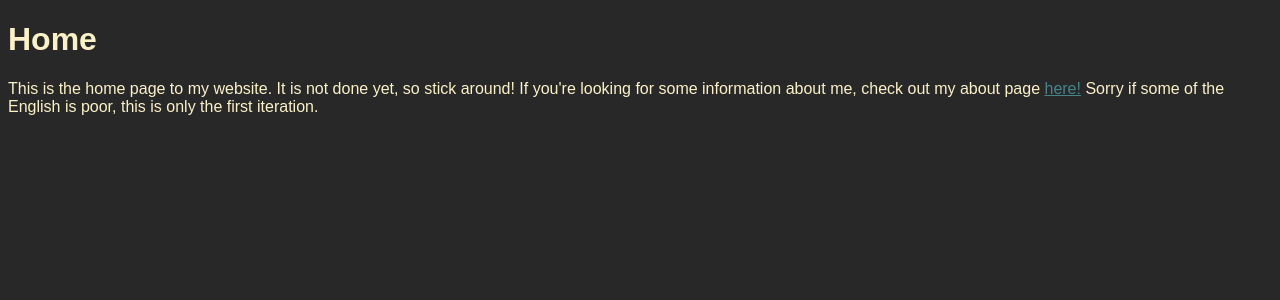
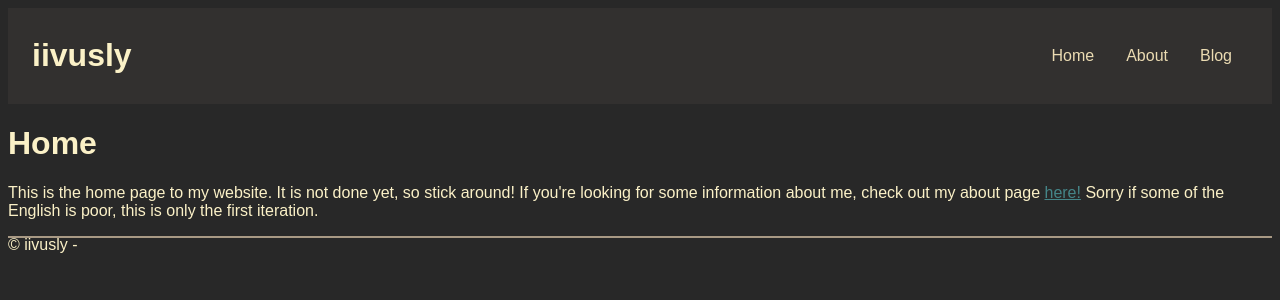
Before and after one commit to iivusly/iivusly.github.io, a Next.js app: page / in a window 1280 px wide. Shown: the top 300 px of the page. Built offline with nearby package versions, Linux system fonts and the light colour scheme; a web font is replaced by a local one.

Commit message:
feat: simple header and footer

```diff
--- a/next.config.mjs
+++ b/next.config.mjs
@@ -1,4 +1,7 @@
 import createMDX from "@next/mdx";
+import { execSync } from "node:child_process";
+
+const gitHash = execSync("git rev-parse HEAD").toString().trim();
 
 /** @type {import('next').NextConfig} */
 const nextConfig = {
@@ -12,6 +15,9 @@ const nextConfig = {
   compiler: {
     styledComponents: true,
   },
+  env: {
+    GIT_HASH: gitHash,
+  },
 };
 
 const withMDX = createMDX({});
--- a/src/app/layout.tsx
+++ b/src/app/layout.tsx
@@ -3,6 +3,8 @@ import type { Metadata } from "next";
 import { Iosevka } from "@lib/fonts";
 import StyledComponentsRegistry from "@/lib/registry";
 import ThemeClientWrapper from "@/lib/theme";
+import Footer from "@components/footer";
+import Header from "@components/header";
 
 export const metadata: Metadata = {
   title: "iivusly",
@@ -17,7 +19,11 @@ export default function RootLayout({
     <html lang={"en"}>
       <body className={Iosevka.className}>
         <StyledComponentsRegistry>
-          <ThemeClientWrapper>{children}</ThemeClientWrapper>
+          <ThemeClientWrapper>
+            <Header />
+            {children}
+            <Footer />
+          </ThemeClientWrapper>
         </StyledComponentsRegistry>
       </body>
     </html>
--- /dev/null
+++ b/src/components/footer.tsx
@@ -0,0 +1,37 @@
+"use client";
+
+import Link from "next/link";
+import styled from "styled-components";
+
+const FooterContainer = styled.footer`
+  position: relative;
+
+  height: 5rem;
+  margin: 0;
+  padding: 0;
+
+  &:after {
+    content: "";
+    position: absolute;
+    top: 0;
+    left: 0;
+    right: 0;
+    height: 2px;
+    background-color: ${(props) => props.theme.foreground.faded};
+  }
+`;
+
+export default function Footer() {
+  return (
+    <FooterContainer>
+      <p>
+        &#xA9; iivusly -{" "}
+        <Link
+          href={`https://github.com/iivusly/iivusly.github.io/commit/${process.env.GIT_HASH}`}
+        >
+          {process.env.GIT_HASH ? process.env.GIT_HASH.slice(0, 7) : ""}
+        </Link>
+      </p>
+    </FooterContainer>
+  );
+}
--- /dev/null
+++ b/src/components/header.tsx
@@ -0,0 +1,62 @@
+"use client";
+
+import Link from "next/link";
+import styled from "styled-components";
+
+const HeaderContainer = styled.header`
+  background-color: ${(props) => props.theme.background.soft};
+
+  position: relative;
+  padding: 0.5rem 1.5rem;
+
+  display: flex;
+  flex-direction: row;
+  justify-content: space-between;
+`;
+
+const Nav = styled.nav`
+  display: flex;
+  align-items: center;
+  justify-content: center;
+
+  ul {
+    display: flex;
+    justify-content: center;
+
+    list-style-type: none;
+
+    a {
+      display: block;
+      text-decoration: none;
+      padding: 14px 16px;
+      color: ${(props) => props.theme.foreground.highContrast};
+
+      &:hover {
+        background-color: ${(props) => props.theme.background.highlight};
+      }
+    }
+  }
+`;
+
+export default function Header() {
+  const directory = [
+    { name: "Home", link: "/" },
+    { name: "About", link: "/about" },
+    { name: "Blog", link: "/blog" },
+  ];
+
+  return (
+    <HeaderContainer>
+      <h1>iivusly</h1>
+      <Nav>
+        <ul>
+          {directory.map((item) => (
+            <li key={item.name}>
+              <Link href={item.link}>{item.name}</Link>
+            </li>
+          ))}
+        </ul>
+      </Nav>
+    </HeaderContainer>
+  );
+}
```
